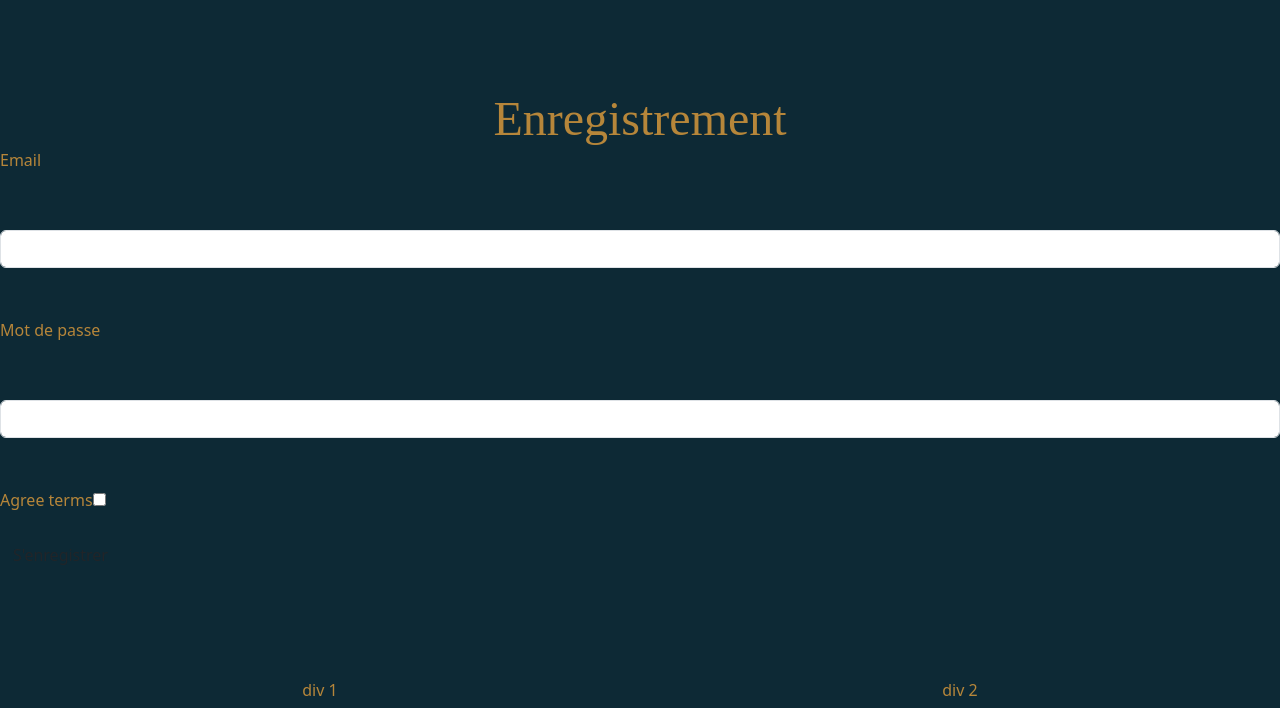
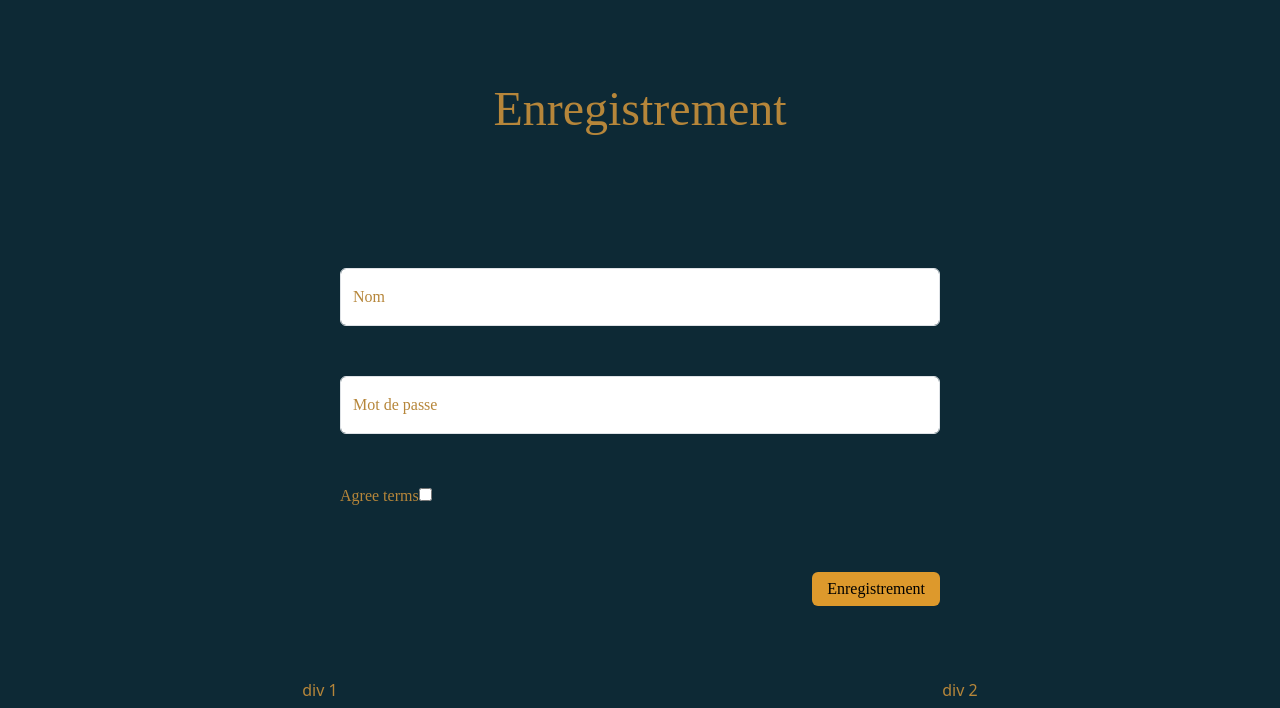
Before and after one commit to herveNkb/restotoro, a Symfony app: template templates/registration/register.html.twig in a window 1280 px wide. Shown: the part 92-800 px from the top of the page. Run offline with Twig, Linux system fonts and the light colour scheme; the template is opened without the code that fills it, so the values that code supplies are empty; form fields are guessed from the names that the template uses; some libraries are stand-ins or nearby versions; some web fonts are replaced.

Commit message:
feat(form): register form Add structure for form register.

```diff
--- a/templates/registration/register.html.twig
+++ b/templates/registration/register.html.twig
@@ -7,15 +7,35 @@
         <div class="alert alert-danger" role="alert">{{ flash_error }}</div>
     {% endfor %}
 
-    <h1>Enregistrement</h1>
+    <main class="container-form">
+        <h1 class="form-title">Enregistrement</h1>
 
-    {{ form_start(registrationForm) }}
-        {{ form_row(registrationForm.email) }}
-        {{ form_row(registrationForm.plainPassword, {
-            label: 'Mot de passe'
-        }) }}
-        {{ form_row(registrationForm.agreeTerms) }}
+        <div class="form form-register-tablet container-pc">
+            {{ form_start(registrationForm) }}
+            {{ form_row(registrationForm.email, {
+                label: 'Nom',
+                attr: {
+                    placeholder: 'Nom'
+                },
+                row_attr: {
+                    class: 'form-floating'
+                }
+                }) }}
+            {{ form_row(registrationForm.plainPassword, {
+                label: 'Mot de passe',
+                attr: {
+                    placeholder: 'Mot de passe'
+                },
+                row_attr: {
+                    class: 'form-floating'
+                }
+            }) }}
+            {{ form_row(registrationForm.agreeTerms) }}
 
-        <button type="submit" class="btn">S'enregistrer</button>
-    {{ form_end(registrationForm) }}
+            <div class="container-btn-form">
+                <button type="submit" class="btn-form btn-form-position btn-login">Enregistrement</button>
+            </div>
+            {{ form_end(registrationForm) }}
+        </div>
+    </main>
 {% endblock %}
```
